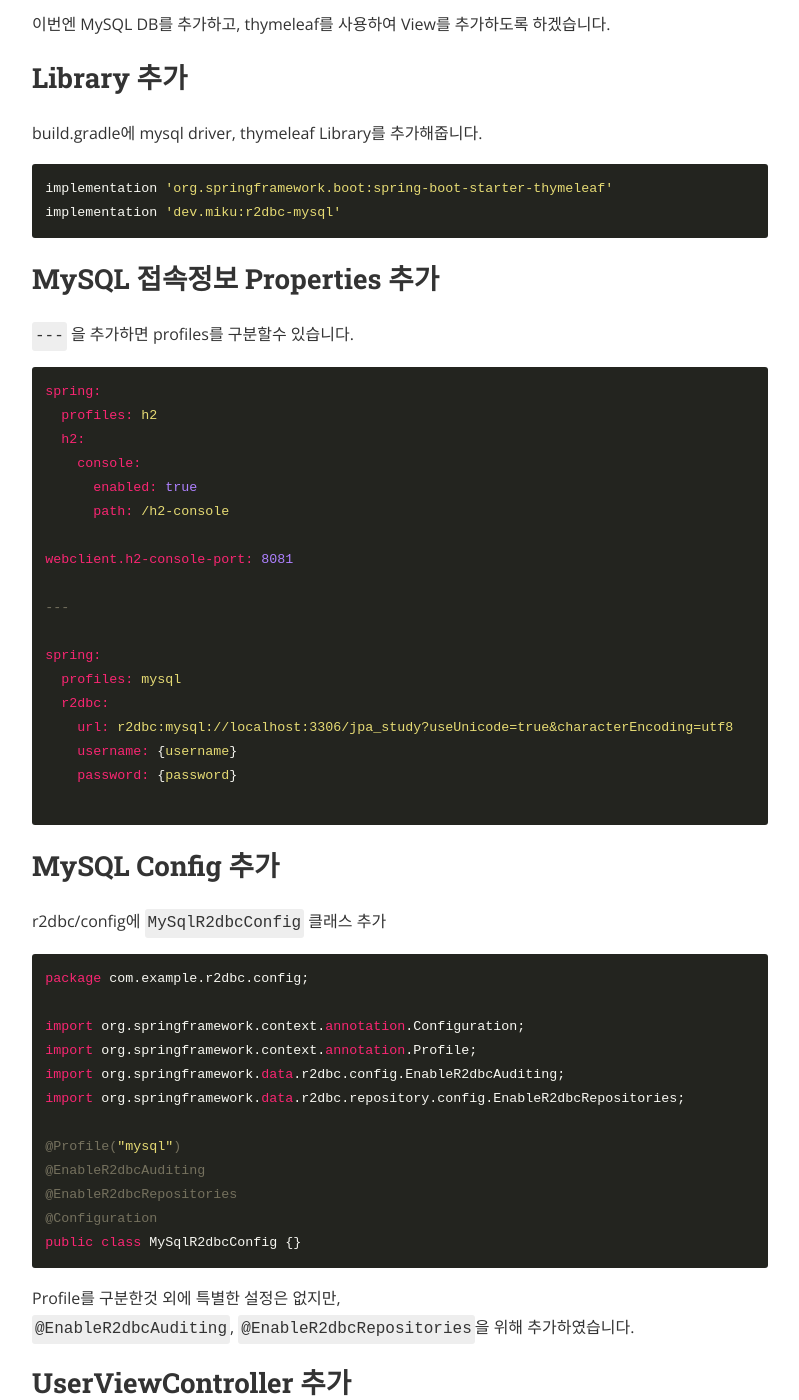
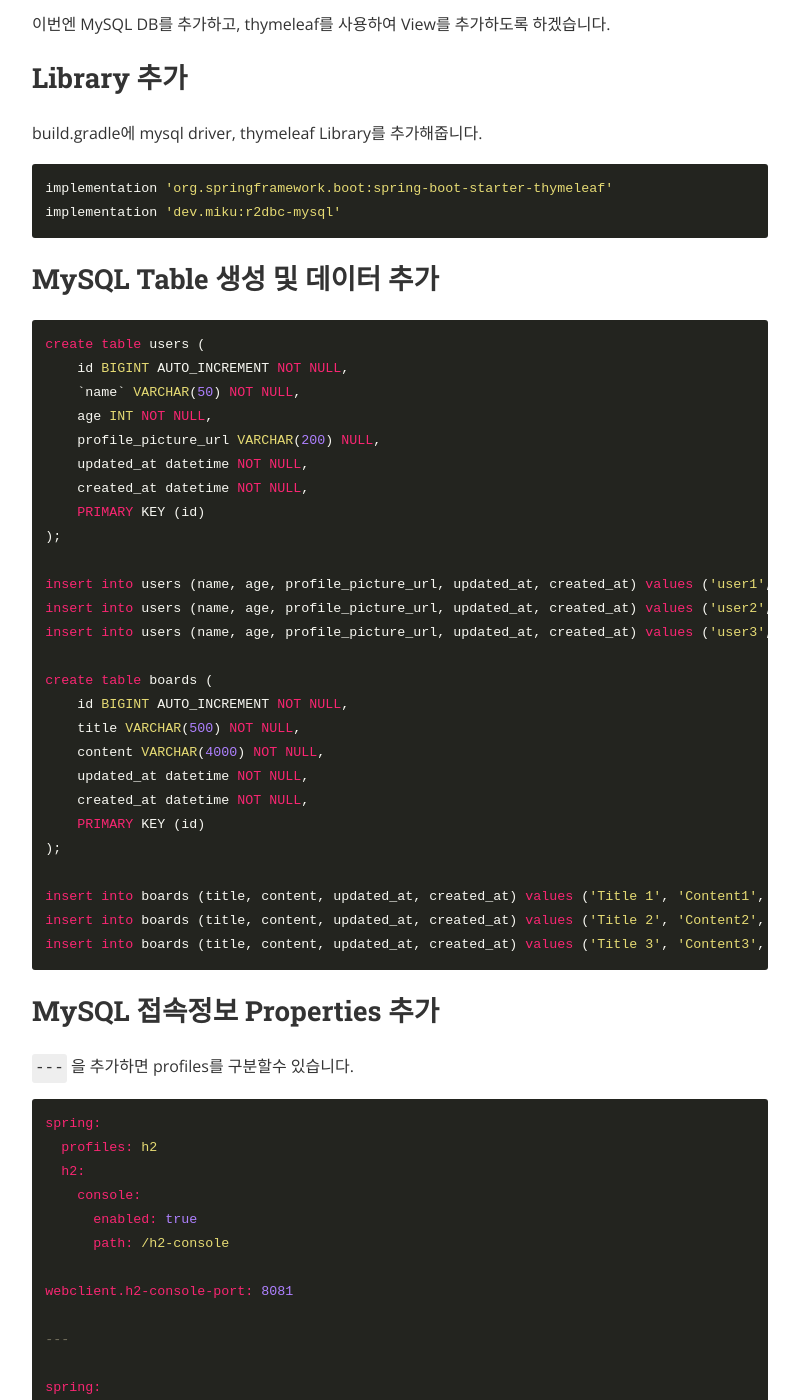
Before and after one commit to tries1/tries1.github.io, a Jekyll site: the page built from _posts/spring/2021-01-04-spring_async5.md, in a window 1280 px wide and 1400 px high, scrolled down 653 px. Shown: the whole window, without its empty margins (240-1039 px from the left). Built offline with Jekyll 4.4.1, drawn with Linux system fonts in a browser that asks for light colours; nearby versions of some CDN libraries; comment, search, counter and statistics services are not loaded.

Commit message:
add post

````diff
--- a/_posts/spring/2021-01-04-spring_async5.md
+++ b/_posts/spring/2021-01-04-spring_async5.md
@@ -18,6 +18,37 @@ build.gradle에 mysql driver, thymeleaf Library를 추가해줍니다.
 implementation 'org.springframework.boot:spring-boot-starter-thymeleaf'
 implementation 'dev.miku:r2dbc-mysql'
 ```
+
+## MySQL Table 생성 및 데이터 추가
+```text
+create table users (
+    id BIGINT AUTO_INCREMENT NOT NULL,
+    `name` VARCHAR(50) NOT NULL,
+    age INT NOT NULL,
+    profile_picture_url VARCHAR(200) NULL,
+    updated_at datetime NOT NULL,
+    created_at datetime NOT NULL,
+    PRIMARY KEY (id)
+);
+
+insert into users (name, age, profile_picture_url, updated_at, created_at) values ('user1', 10, null, now(), now());
+insert into users (name, age, profile_picture_url, updated_at, created_at) values ('user2', 20, null, now(), now());
+insert into users (name, age, profile_picture_url, updated_at, created_at) values ('user3', 30, null, now(), now());
+
+create table boards (
+    id BIGINT AUTO_INCREMENT NOT NULL,
+    title VARCHAR(500) NOT NULL,
+    content VARCHAR(4000) NOT NULL,
+    updated_at datetime NOT NULL,
+    created_at datetime NOT NULL,
+    PRIMARY KEY (id)
+);
+
+insert into boards (title, content, updated_at, created_at) values ('Title 1', 'Content1', now(), now());
+insert into boards (title, content, updated_at, created_at) values ('Title 2', 'Content2', now(), now());
+insert into boards (title, content, updated_at, created_at) values ('Title 3', 'Content3', now(), now());
+```
+
 
 
 ## MySQL 접속정보 Properties 추가
@@ -44,7 +75,6 @@ spring:
     password: {password}
 
 ```
-
 
 ## MySQL Config 추가
 
````
